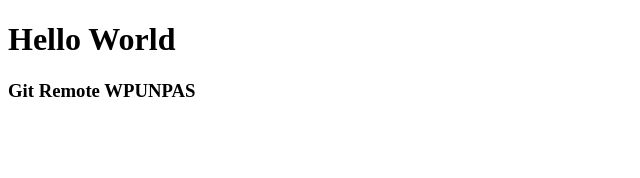
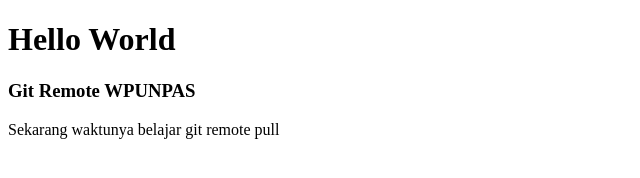
Before and after one commit to alilhamdani/git-test-2, a plain HTML site: page index.html in a window 1280 px wide. Shown: the whole page, without its empty margins (0-640 px from the left). Drawn offline with Linux system fonts and the light colour scheme.

Commit message:
menambah paragraf deskripsi baru

```diff
--- a/index.html
+++ b/index.html
@@ -8,5 +8,6 @@
   <body>
     <h1>Hello World</h1>
     <h3>Git Remote WPUNPAS</h3>
+    <p>Sekarang waktunya belajar git remote pull</p>
   </body>
 </html>
```
